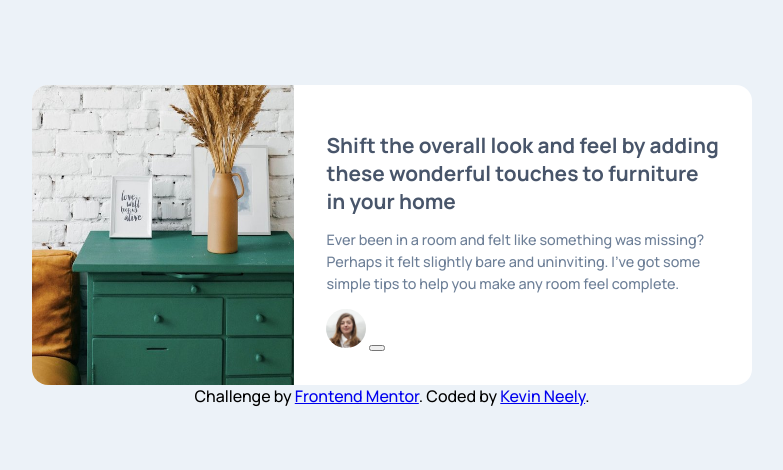
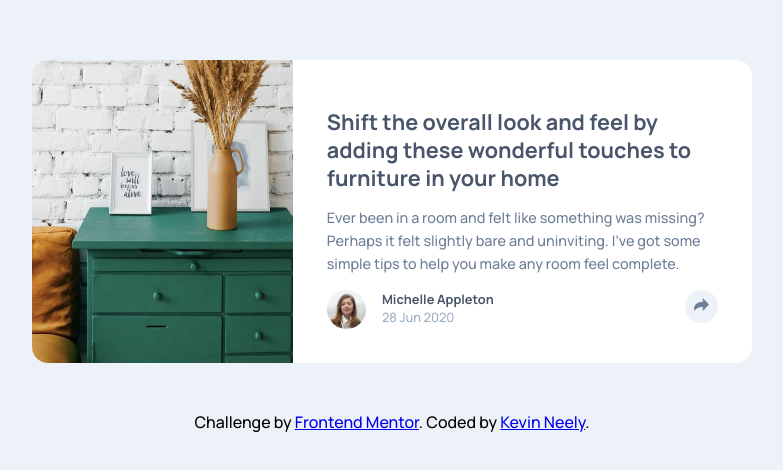
Before and after one commit to 2dkn/article-preview-component, a website: page index.html in a window 1280 px wide. Shown: the part 154-624 px from the top of the page, without its empty margins (248-1031 px from the left). Drawn offline with Linux system fonts and the light colour scheme.

Commit message:
Almost done with css. Next is Javascript then im finished

```diff
--- a/index.html
+++ b/index.html
@@ -18,6 +18,7 @@
     />
 
     <title>Frontend Mentor | Article preview component</title>
+    <script defer src="script.js"></script>
   </head>
   <body>
     <main class="container">
@@ -44,8 +45,17 @@
             class="article__avatar"
             alt="profile face"
           />
+          <div class="name__date">
+            <p>Michelle Appleton</p>
+            <p>28 Jun 2020</p>
+          </div>
           <button class="article__button">
             <a href="" class="article__link"></a>
+            <img
+              class="share__btn"
+              src="images/icon-share.svg"
+              alt="share button"
+            />
           </button>
         </div>
       </div>
--- a/sass/_base.scss
+++ b/sass/_base.scss
@@ -21,7 +21,7 @@ body {
   font-size: 0.813;
   text-align: center;
   align-content: center;
-  background-color: white;
+  background-color: #ffffff;
   width: 45rem;
   min-height: 17rem;
   border-radius: 1rem;
@@ -41,20 +41,24 @@ body {
 .article__page {
   flex: 6;
   font-size: 1rem;
-  padding: 2rem;
+  padding: 2.1rem;
   text-align: left;
 }
 .article__header {
-  font-size: 1.3rem;
+  font-size: 1.35rem;
   color: $darkgrayblue;
+  line-height: 1.3;
+  font-weight: 700;
 }
 
 .article__words {
   font-size: 0.9rem;
-  line-height: 1.5;
+  line-height: 1.6;
   color: $desdarkblue;
 }
 .article__details {
+  display: flex;
+  justify-content: space-between;
 }
 
 .article__avatar {
@@ -62,10 +66,43 @@ body {
   border-radius: 50%;
 }
 .article__button {
+  width: 33px;
+  height: 33px;
+  border-radius: 50%;
+  background-color: $lightgrayblue;
+  outline: none;
+  border: none;
+  cursor: pointer;
 }
-.article__link {
+
+.article__button:hover {
+  background-color: $desdarkblue;
+}
+
+.article__button:hover .share__btn {
+  filter: brightness(222);
+}
+
+.name__date {
+  flex: 1;
+  font-size: 0.8rem;
+}
+
+.name__date p {
+  padding: 0;
+  margin: 0;
+  padding-left: 1rem;
+}
+
+.name__date p:first-child {
+  color: $darkgrayblue;
+  font-weight: 700;
+}
+
+.name__date p:nth-child(2) {
+  color: $grayblue;
 }
 
 .attribution {
-  // display: flex;
+  padding-top: 3rem;
 }
--- /dev/null
+++ b/script.js
@@ -0,0 +1,5 @@
+"use strict";
+
+const sharebutton = document.querySelector(".article__button");
+
+sharebutton.addEventListener("click", function () {});
```
Also changed, not shown: css/styles.css, 1 other file.
